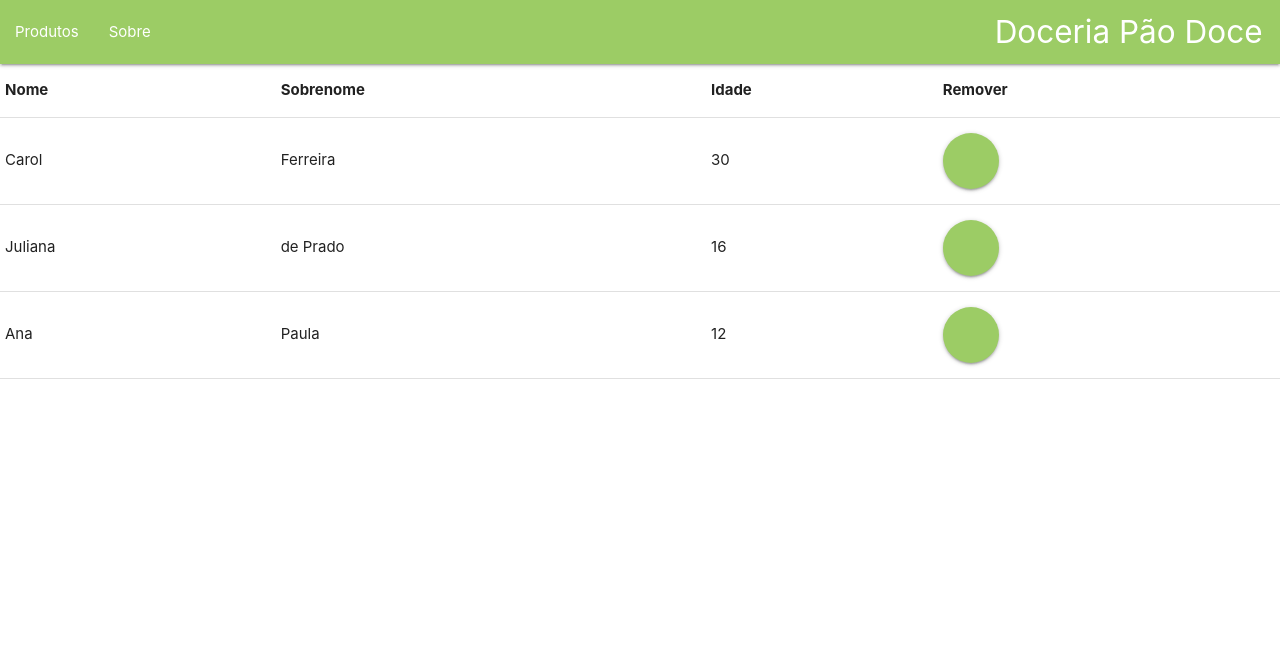
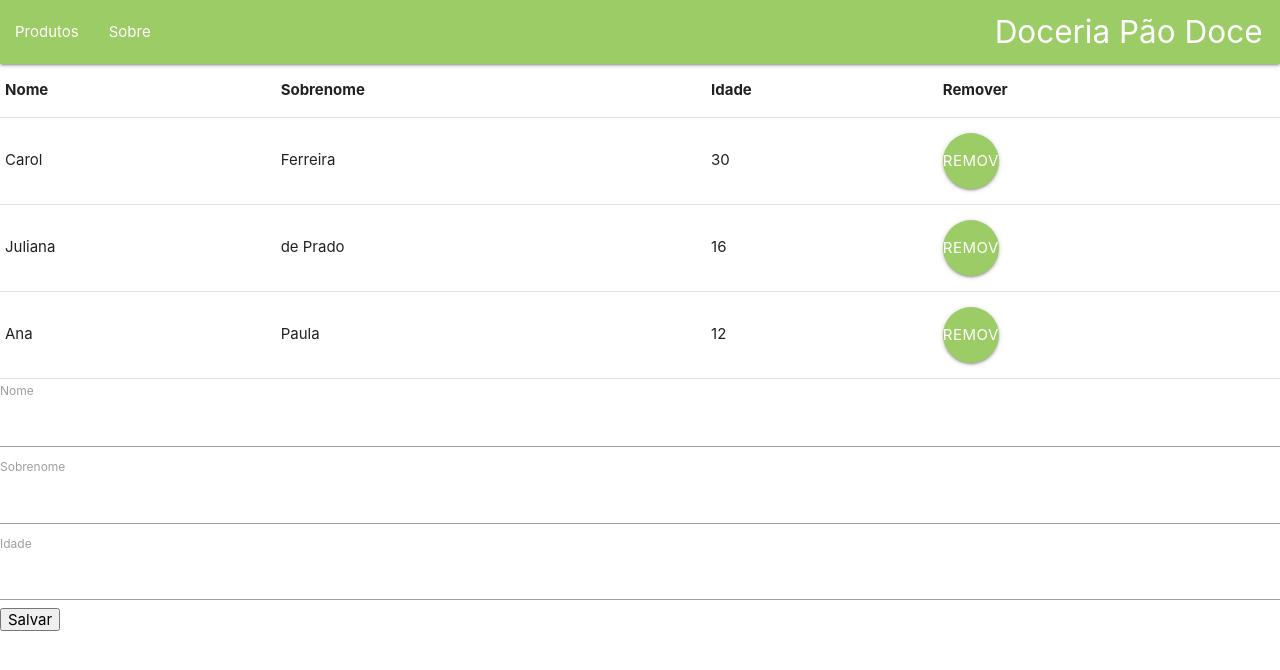
Before and after one commit to dudaguadagnin/Doceria-React.js, a React (Create React App) app: page / in a window 1280 px wide. Shown: the top 670 px of the page. Built offline with nearby package versions, Linux system fonts and the light colour scheme.

Commit message:
adicionando formulario para inserir novos nomes

```diff
--- a/src/App.js
+++ b/src/App.js
@@ -1,8 +1,9 @@
-import { Component } from 'react';
+import { Component, Fragment } from 'react';
 import 'materialize-css/dist/css/materialize.min.css';
 import Tabela from './Tabela';
 import Header from './Header';
 import router from 'react-router-dom';
+import Forms from './Formulario'
 
 //array de pessoas
 function App() {
@@ -24,10 +25,11 @@ function App() {
     },
   ];
   return (
-    <div className="App">
+    <Fragment>
       <Header />
-     <Tabela pessoas = {pessoas}/>
-    </div>
+      <Tabela pessoas={pessoas} />
+      <Forms />
+    </Fragment>
   ); // envia o array para a tabela
 }
 
--- /dev/null
+++ b/src/Formulario.js
@@ -0,0 +1,72 @@
+import React, { Component } from 'react'
+
+class Formulario extends Component {
+
+    constructor(props){
+        super(props);
+        this.stateInicial ={
+            nome:'',
+            sobrenome:'',
+            idade:'',
+        }
+        this.state = this.stateInicial;
+    }
+
+    escutadorDeInput = event => {
+        const { name, value} = event.target;
+
+        //a cada digitação o campo é atualizado
+        this.setState({
+            [name] : value
+        });
+    }
+
+
+
+
+    render() {
+
+        const{ nome, sobrenome, idade } = this.state;
+
+        return (
+            <form>
+
+                <label htmlFor="nome">Nome</label>
+                <input
+                    id="nome"
+                    type="text"
+                    name="nome"
+                    value={nome}
+                    onChange={this.escutadorDeInput}
+                />
+
+                <label htmlFor="sobrenome">Sobrenome</label>
+                <input
+                    id="sobrenome"
+                    type="text"
+                    name="sobrenome"
+                    value={sobrenome}
+                    onChange={this.escutadorDeInput}
+                />
+
+
+                <label htmlFor="idade">Idade</label>
+                <input
+                    id="idade"
+                    type="text"
+                    name="idade"
+                    value={idade}
+                    onChange={this.escutadorDeInput}
+                />
+
+
+                <button type="button">Salvar
+                </button>
+            </form>
+
+        )
+
+    }
+}
+
+export default Formulario;
--- a/src/Tabela.js
+++ b/src/Tabela.js
@@ -23,7 +23,8 @@ const TableBody = props => {
                 <td>{linha.nome}</td>
                 <td>{linha.sobrenome}</td>
                 <td>{linha.idade}</td>
-                <td><button className="btn-floating btn-large waves-effect waves-light light-green lighten-1"></button></td>
+                <td><button className="btn-floating btn-large waves-effect waves-light light-green lighten-1">
+                    Remover</button></td>
 
             </tr>
         );
```
Also changed, not shown: 1 other file (tests, documents, lock files or other folders).
